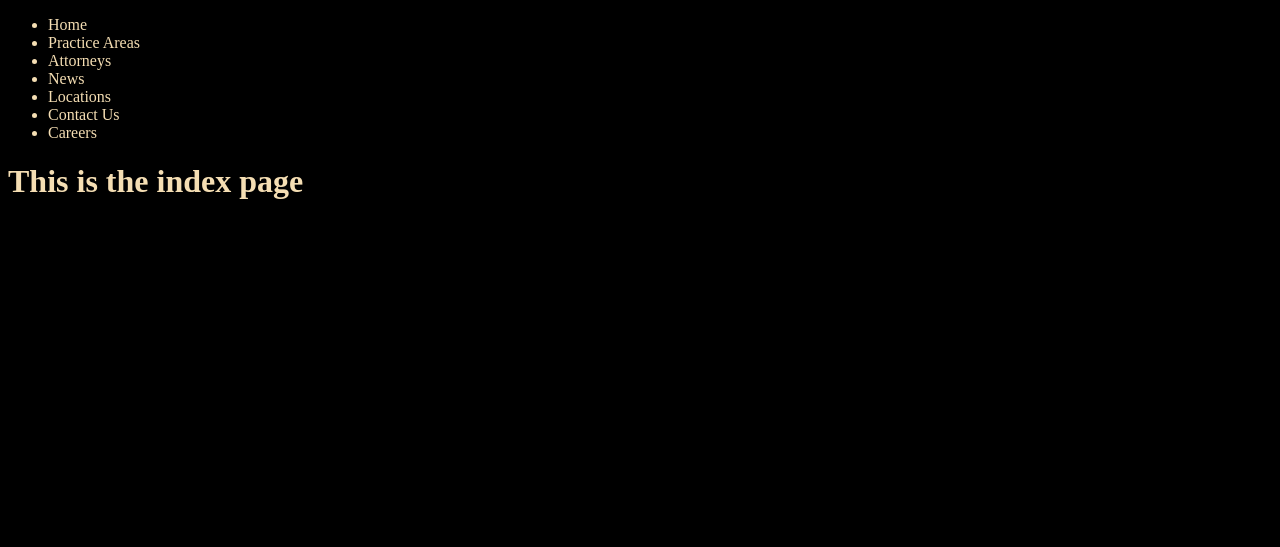
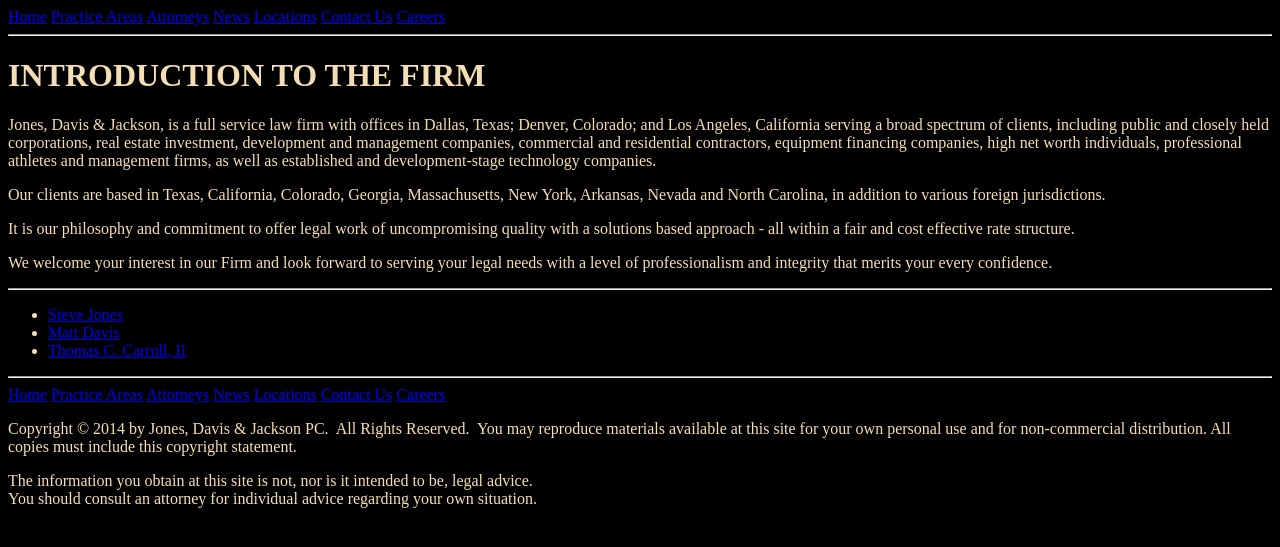
Before and after one commit to rendrap/JonesDaviscom, a Jekyll site: the page built from index.md, in a window 1280 px wide. Shown: the top 547 px of the page. Built offline with Jekyll 4.4.1, drawn with Linux system fonts in a browser that asks for light colours.

Commit message:
Building data lists and display loops
Next is details for the attorneys

```diff
--- /dev/null
+++ b/_data/attorney.tsv
@@ -0,0 +1,4 @@
+id	name	title	tagline	licensed	listimage
+sjones	Steve Jones	Senior Partner	Steve is awesome for all the right reasons	Texas, Colorado and Arkansas	http://via.placeholder.com/100x100
+mdavis	Matt Davis	Senior Partner also	Matt is awesome and lives local	Texas	http://via.placeholder.com/100x100
+tcarroll	Thomas C. Carroll, II	Associate	Tom is a great guy in the Dallas office	Texas and Colorado	http://via.placeholder.com/100x100
--- /dev/null
+++ b/_includes/attorneylist.html
@@ -0,0 +1,8 @@
+{{site.data.attorneys}}
+<ul>
+    {% for attorney in site.data.attorney %}
+    <li>
+        <a href="/{{attorney.id}}.html">{{ attorney.name }}</a>
+    </li>
+    {% endfor %}
+</ul>
--- /dev/null
+++ b/_includes/footer.html
@@ -0,0 +1,16 @@
+<footer>
+
+    {% include sitenav.html %}
+
+    <p>
+        Copyright &copy; 2014 by Jones, Davis &amp; Jackson PC.&nbsp; All Rights Reserved.&nbsp; You may reproduce materials available
+        at this site for your own personal use and for non-commercial distribution. All copies must include this copyright
+        statement.
+    </p>
+
+    <p>
+        The information you obtain at this site is not, nor is it intended to be, legal advice.
+        <br> You should consult an attorney for individual advice regarding your own situation.
+    </p>
+
+</footer>
--- a/_includes/header.html
+++ b/_includes/header.html
@@ -1,11 +1,3 @@
 <header>
-    <ul>
-        <li>Home</li>
-        <li>Practice Areas</li>
-        <li>Attorneys</li>
-        <li>News</li>
-        <li>Locations</li>
-        <li>Contact Us</li>
-        <li>Careers</li>
-    </ul>
+    {% include sitenav.html %}
 </header>
--- /dev/null
+++ b/_includes/sitenav.html
@@ -0,0 +1,5 @@
+<nav>
+    {% for nav in site.data.sitenavlinks %}
+    <a href="{{nav.URI}}">{{nav.Text}}</a>
+    {% endfor %}
+</nav>
--- a/_layouts/default.html
+++ b/_layouts/default.html
@@ -1,5 +1,6 @@
 <!DOCTYPE html>
 <html lang="en">
+
 <head>
     <meta charset="UTF-8">
     <meta name="viewport" content="width=device-width, initial-scale=1.0">
@@ -7,11 +8,17 @@
     <link rel="stylesheet" href="style.css">
     <title>{{page.title}}-{{site.siteTitle}}</title>
 </head>
+
 <body>
 
-{% include header.html %}
-
+    {% include header.html %}
+    <hr>
     {{content}}
+    <hr>
+    {% include attorneylist.html %}
+    <hr>
+    {% include footer.html %}
 
 </body>
+
 </html>
--- a/index.md
+++ b/index.md
@@ -2,4 +2,15 @@
 layout: default
 title: baseTitleFromPage
 ---
-# This is the index page
+
+# INTRODUCTION TO THE FIRM
+
+Jones, Davis & Jackson, is a full service law firm with offices in Dallas, Texas; Denver, Colorado; and Los Angeles, California serving a broad spectrum of clients, including public and closely held corporations, real estate investment, development and management companies, commercial and residential contractors, equipment financing companies, high net worth individuals, professional athletes and management firms, as well as established and development-stage technology companies.
+
+Our clients are based in Texas, California, Colorado, Georgia, Massachusetts, New York, Arkansas, Nevada and North Carolina, in addition to various foreign jurisdictions.
+
+It is our philosophy and commitment to offer legal work of uncompromising quality with a solutions based approach - all within a fair and cost effective rate structure.
+
+We welcome your interest in our Firm and look forward to serving your legal needs with a level of professionalism and integrity that merits your every confidence.
+
+{% include_relative sitepages/testit.md %}
```
Also changed, not shown: _data/sitenavlinks.tsv (added, +8 -0 lines), attorneys.md (added, +7 -0 lines), _config.yml (line endings or trailing spaces), sitepages/testit.md (added).
